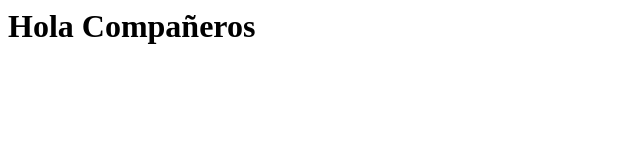
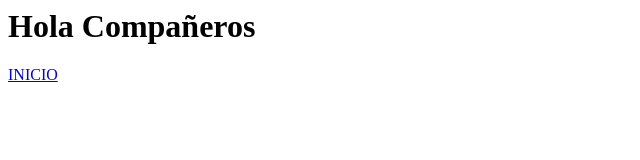
Before and after one commit to MilenaCamelo/Clase_1, a plain HTML site: page index.html in a window 1280 px wide. Shown: the full height of the page, 0-640 px from the left. Drawn offline with Linux system fonts and the light colour scheme.

Commit message:
crear botón

```diff
--- a/index.html
+++ b/index.html
@@ -1 +1,2 @@
 <h1> Hola Compañeros </h1>
+<a href="registro.html">INICIO</a>
```
